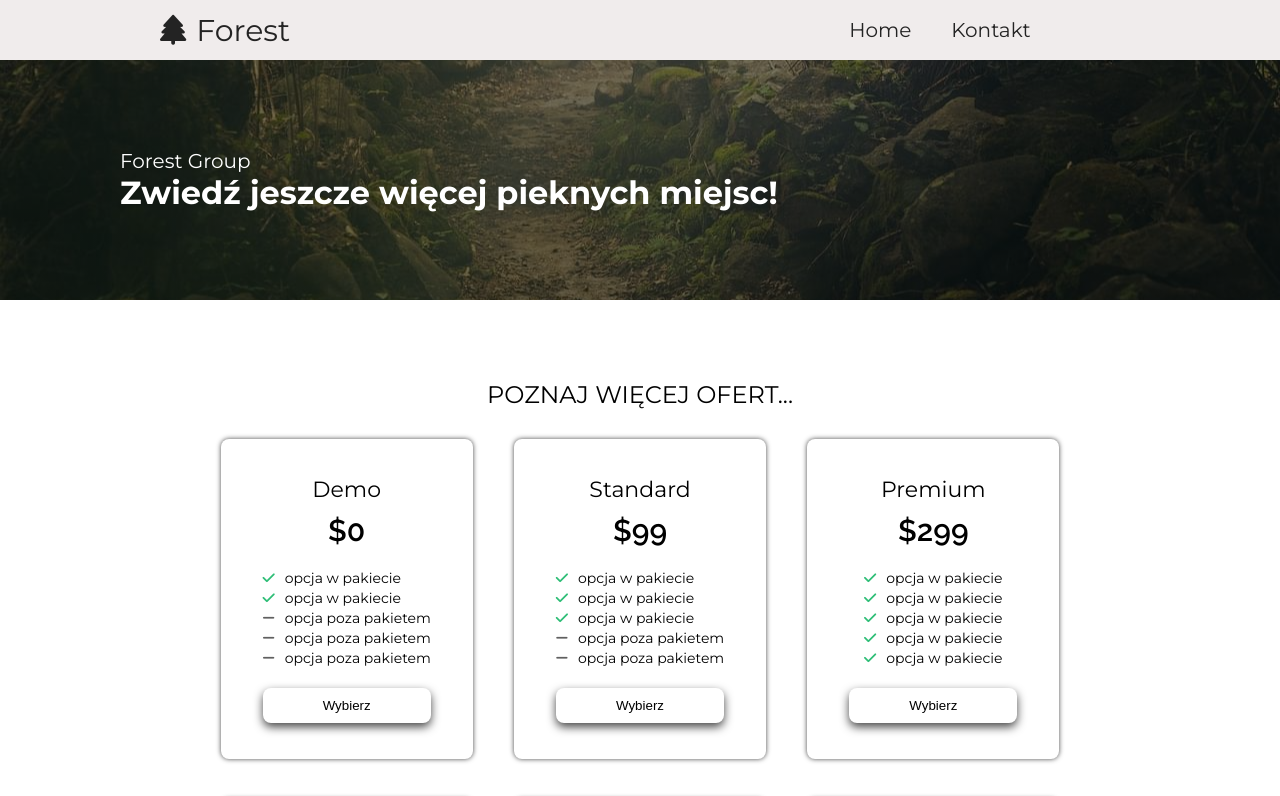
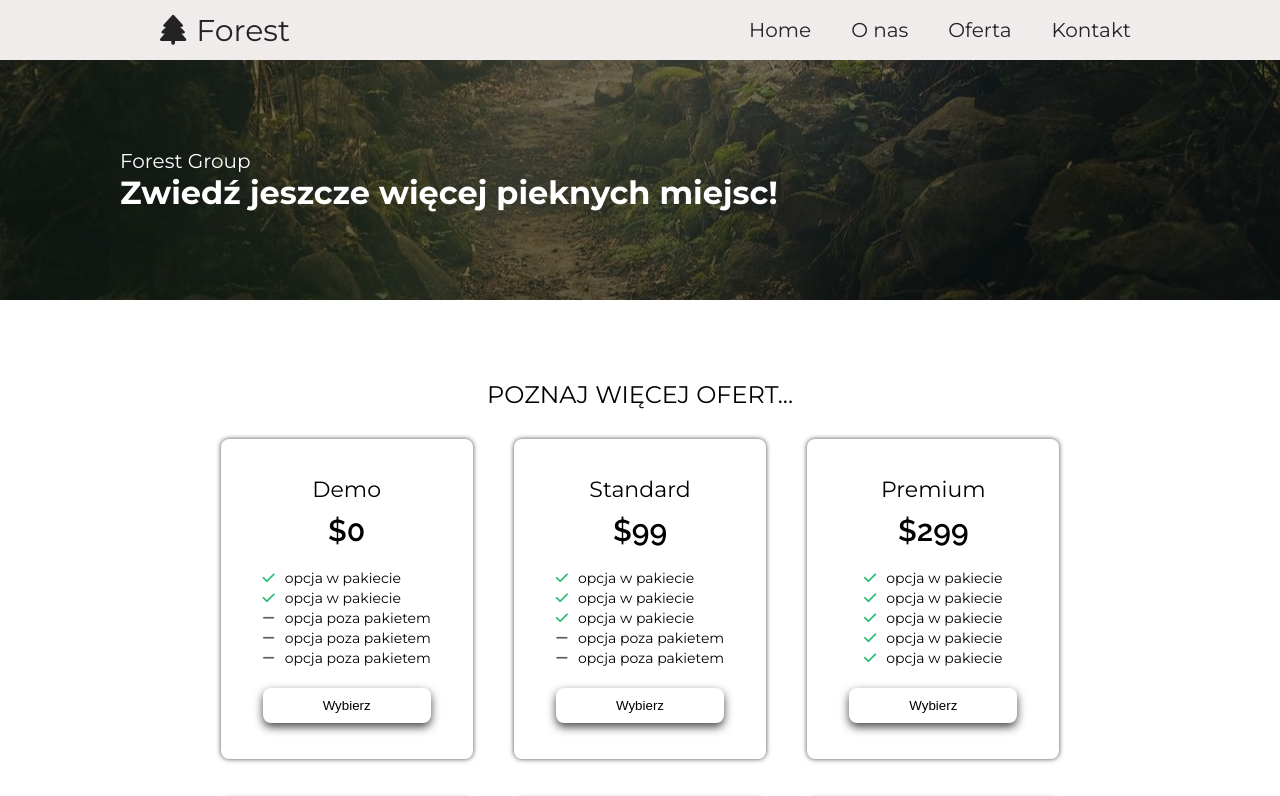
Before and after one commit to gbura/forest-website-project, a website: page offers.html in a window 1280 px wide. Shown: the top 796 px of the page. Drawn offline with Linux system fonts and the light colour scheme.

Commit message:
upgraded nav-list

```diff
--- a/offers.html
+++ b/offers.html
@@ -36,9 +36,12 @@
                 </div>
 
                 <ul class="nav__list">
-                    <li class="nav__item"><a class="nav__item--link" href="index.html">Home</a>
+                    <li class="nav__item"><a class="nav__item--link" href="./index.html#home-page">Home</a>
                     </li>
-                    <li class="nav__item"><a class="nav__item--link contact-site" href="contact.html">Kontakt</a>
+                    <li class="nav__item"><a class="nav__item--link" href="./index.html#about-us">O nas</a></li>
+                    <li class="nav__item"><a class="nav__item--link offer-site" href="./offers.html#offer">Oferta</a>
+                    </li>
+                    <li class="nav__item"><a class="nav__item--link contact-site" href="./contact.html">Kontakt</a>
                     </li>
                 </ul>
             </nav>
```
Also changed, not shown: contact.html (+5 -2 lines).
